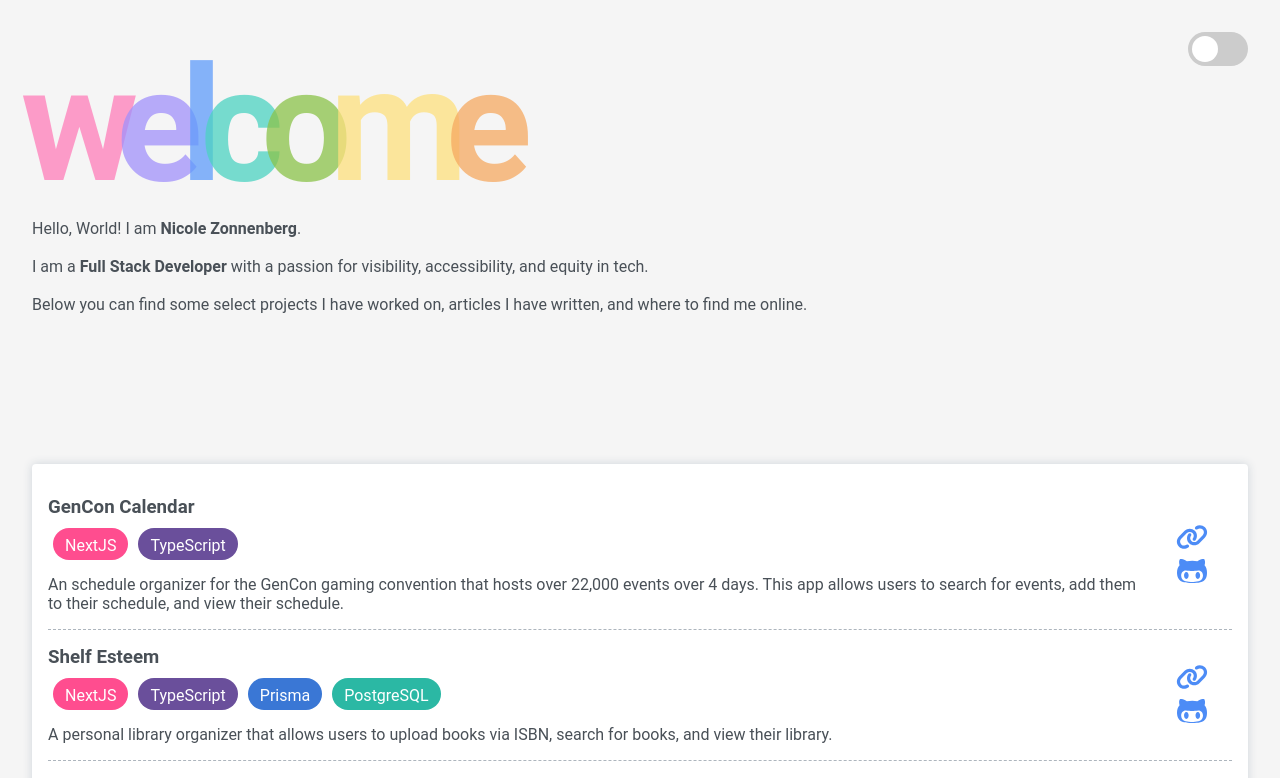
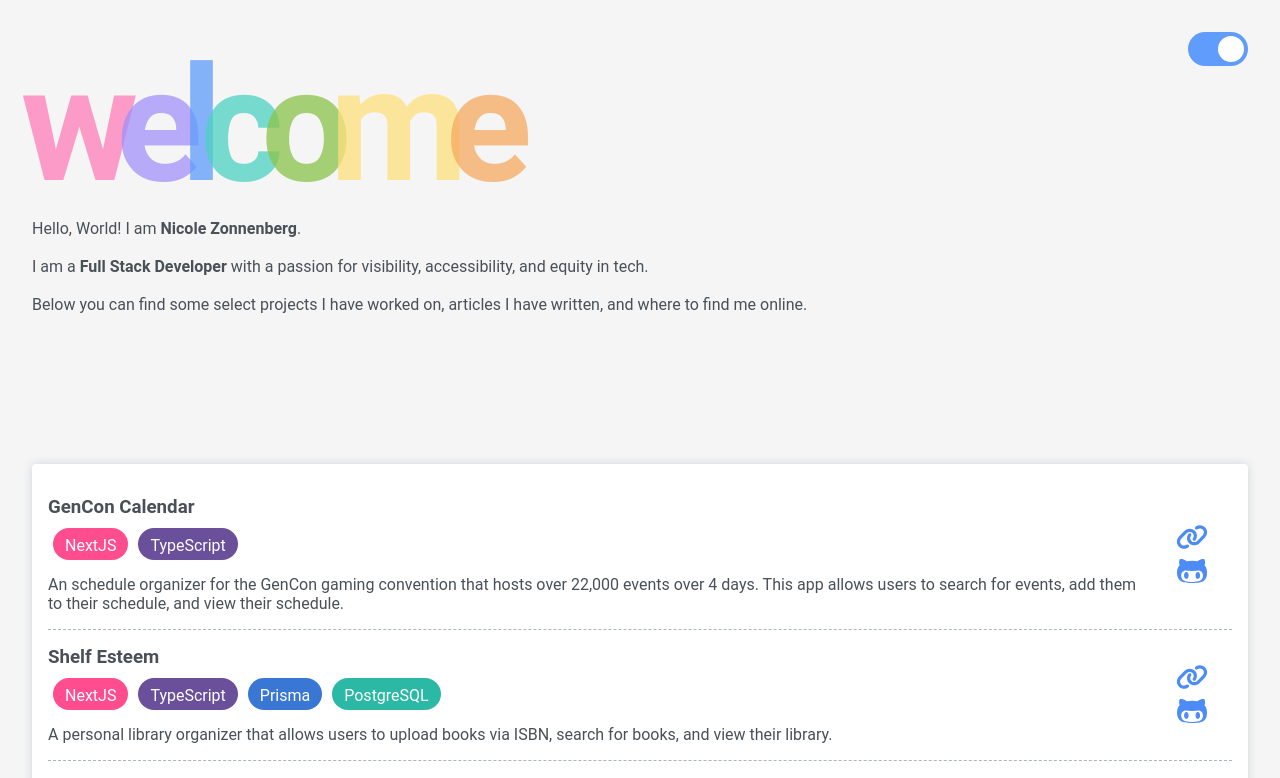
Before and after one commit to Sun-Mountain/sun-mountain.github.io, a Next.js app: page / in a window 1280 px wide. Shown: the top 778 px of the page. Built offline with nearby package versions, Linux system fonts and the light colour scheme.

Commit message:
add redux

```diff
--- a/package.json
+++ b/package.json
@@ -13,9 +13,11 @@
     "@fortawesome/free-brands-svg-icons": "^6.5.1",
     "@fortawesome/free-solid-svg-icons": "^6.5.1",
     "@fortawesome/react-fontawesome": "^0.2.0",
+    "@reduxjs/toolkit": "^2.2.3",
     "next": "14.1.4",
     "react": "^18",
-    "react-dom": "^18"
+    "react-dom": "^18",
+    "react-redux": "^9.1.0"
   },
   "devDependencies": {
     "@types/node": "^20",
--- a/src/app/layout.tsx
+++ b/src/app/layout.tsx
@@ -1,4 +1,5 @@
 import type { Metadata } from "next";
+import Provider from "@/components/Provider";
 import "@/styles/index.scss";
 import Hero from "@/components/Hero";
 
@@ -14,12 +15,14 @@
 }>) {
   return (
     <html lang="en">
+      <Provider>
         <body>
           <Hero />
           <main>
             {children}
           </main>
         </body>
+      </Provider>
     </html>
   );
 }
--- a/src/components/Hero.tsx
+++ b/src/components/Hero.tsx
@@ -1,11 +1,24 @@
+'use client';
+
+import { useState } from "react";
+
 import SwitchComponent from "./SwitchComponent";
+import { showTransition } from "@/store/transitionSlice";
+import { useAppDispatch } from "@/store/store";
 
 const Hero = () => {
+  const [transitions, setTransitions] = useState(true);
   const welcome = "Welcome".split('');
+  const dispatch = useAppDispatch();
+
+  const handleToggle = () => {
+    setTransitions(!transitions);
+    dispatch(showTransition(!transitions));
+  }
 
   return (
     <header>
-      <SwitchComponent />
+      <SwitchComponent isChecked={transitions} handleToggle={handleToggle} />
       <h1>
         {welcome.map((letter, index) => (
           <span key={index}>{letter}</span>
--- /dev/null
+++ b/src/components/Provider.tsx
@@ -0,0 +1,20 @@
+'use client';
+
+import { ReactNode } from "react";
+
+import { Provider as ReduxProvider } from "react-redux";
+import { store } from "@/store/store";
+
+const Provider = ({
+  children
+}: Readonly<{
+  children: ReactNode;
+}>) => {
+  return (
+    <ReduxProvider store={store}>
+      {children}
+    </ReduxProvider>
+  )
+}
+
+export default Provider
--- /dev/null
+++ b/src/store/store.ts
@@ -0,0 +1,15 @@
+import { configureStore } from "@reduxjs/toolkit";
+import { useDispatch, TypedUseSelectorHook, useSelector } from "react-redux";
+import { transitionReducer } from "@/store/transitionSlice";
+
+export const store = configureStore({
+  reducer: { showTransition: transitionReducer },
+  middleware: (getDefaultMiddleware) =>
+    getDefaultMiddleware({ serializableCheck: false }),
+});
+
+export type RootState = ReturnType<typeof store.getState>;
+export type AppDispatch = typeof store.dispatch;
+
+export const useAppDispatch = () => useDispatch<AppDispatch>();
+export const useAppSelector: TypedUseSelectorHook<RootState> = useSelector;
--- /dev/null
+++ b/src/store/transitionSlice.ts
@@ -0,0 +1,23 @@
+import { createSlice } from "@reduxjs/toolkit";
+import type { PayloadAction } from "@reduxjs/toolkit";
+
+export interface ShowTransitionState {
+  transitionState: boolean;
+}
+
+const initialState: ShowTransitionState = {
+  transitionState: true,
+};
+
+export const transitionSlice = createSlice({
+  name: "transition",
+  initialState,
+  reducers: {
+    showTransition: (state, action: PayloadAction<boolean>) => {
+      state.authState = action.payload;
+    },
+  },
+});
+
+export const { showTransition } = transitionSlice.actions;
+export const transitionReducer = transitionSlice.reducer;
```
Also changed, not shown: 1 other file (tests, documents, lock files or other folders). Lines whose indentation alone changed are shown as unchanged.
